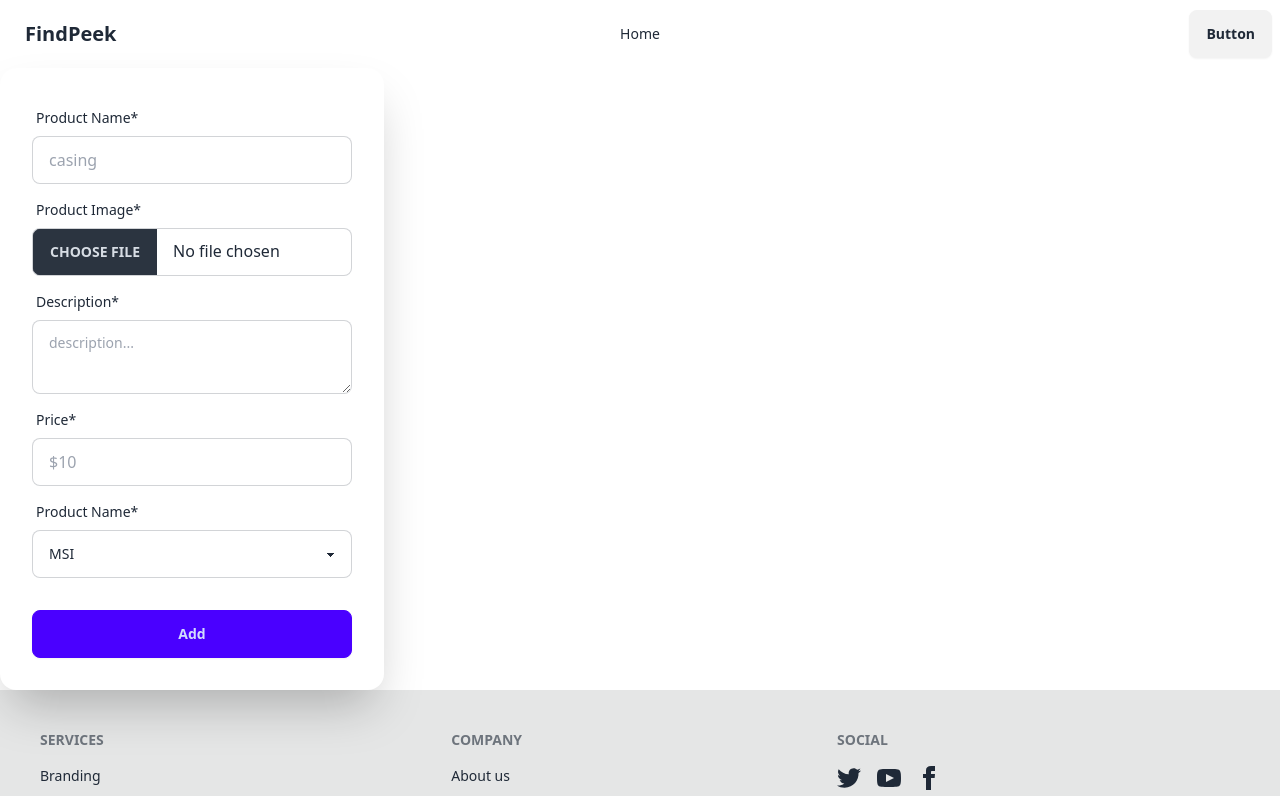
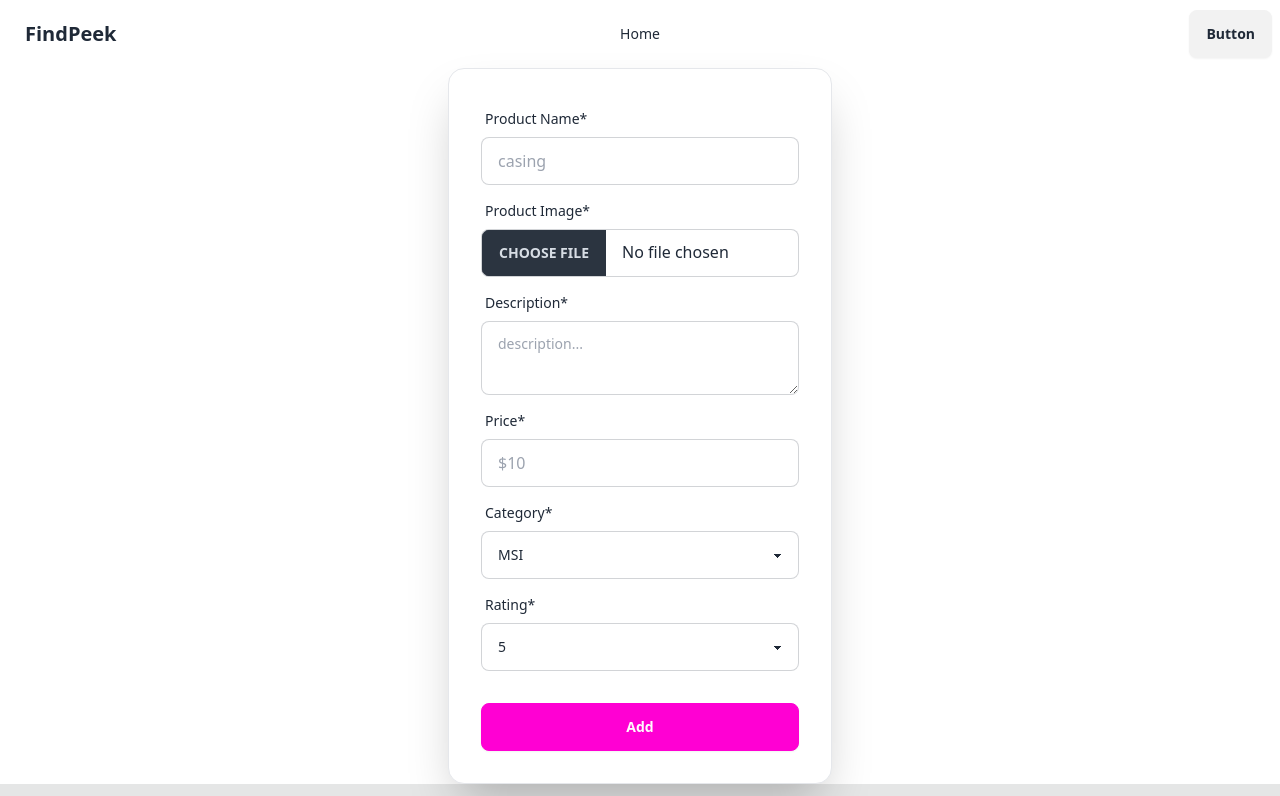
Before and after one commit to MASHRAFI47/find-peek-client, a React (Vite) app: page /add-product in a window 1280 px wide. Shown: the top 796 px of the page. Built offline with nearby package versions, Linux system fonts and the light colour scheme.

Commit message:
add product done

```diff
--- a/src/pages/Admin/AddProduct.jsx
+++ b/src/pages/Admin/AddProduct.jsx
@@ -8,14 +8,14 @@ const AddProduct = () => {
 
     const { register, handleSubmit, formState: { errors } } = useForm();
     const onSubmit = async data => {
-        const { productName, productImage } = data
+        const { productName, productImage, description, price, category, rating } = data
 
         //image
         const displayImage = productImage[0];
         const picture = await imageUpload(displayImage);
         console.log(picture)
 
-        mutateAsync({ productName, productImage: picture });
+        mutateAsync({ productName, productImage: picture, description, price, category, rating, time: Date.now() });
     };
 
     const { mutateAsync } = useMutation({
@@ -30,7 +30,7 @@ const AddProduct = () => {
 
     return (
         <div>
-            <div className="card bg-base-100 w-full max-w-sm shrink-0 shadow-2xl">
+            <div className="card bg-base-100 w-full max-w-sm shrink-0 shadow-2xl border mx-auto">
                 <form className="card-body" onSubmit={handleSubmit(onSubmit)}>
                     <div className="form-control">
                         <label className="label">
@@ -66,7 +66,7 @@ const AddProduct = () => {
 
                     <div className="form-control">
                         <label className="label">
-                            <span className="label-text">Product Name*</span>
+                            <span className="label-text">Category*</span>
                         </label>
                         <select className="select select-bordered w-full max-w-xs" {...register("category", { required: true })}>
                             <option disabled>Select Category</option>
@@ -76,9 +76,24 @@ const AddProduct = () => {
                         {errors.category && <span className="text-red-600">This field is required</span>}
                     </div>
 
+                    <div className="form-control">
+                        <label className="label">
+                            <span className="label-text">Rating*</span>
+                        </label>
+                        <select className="select select-bordered w-full max-w-xs" {...register("rating", { required: true })}>
+                            <option disabled>Select Category</option>
+                            <option>1</option>
+                            <option>2</option>
+                            <option>3</option>
+                            <option>4</option>
+                            <option selected>5</option>
+                        </select>
+                        {errors.rating && <span className="text-red-600">This field is required</span>}
+                    </div>
+
 
                     <div className="form-control mt-6">
-                        <button className="btn btn-primary">Add</button>
+                        <button className="btn btn-secondary">Add</button>
                     </div>
                 </form>
             </div>
```
